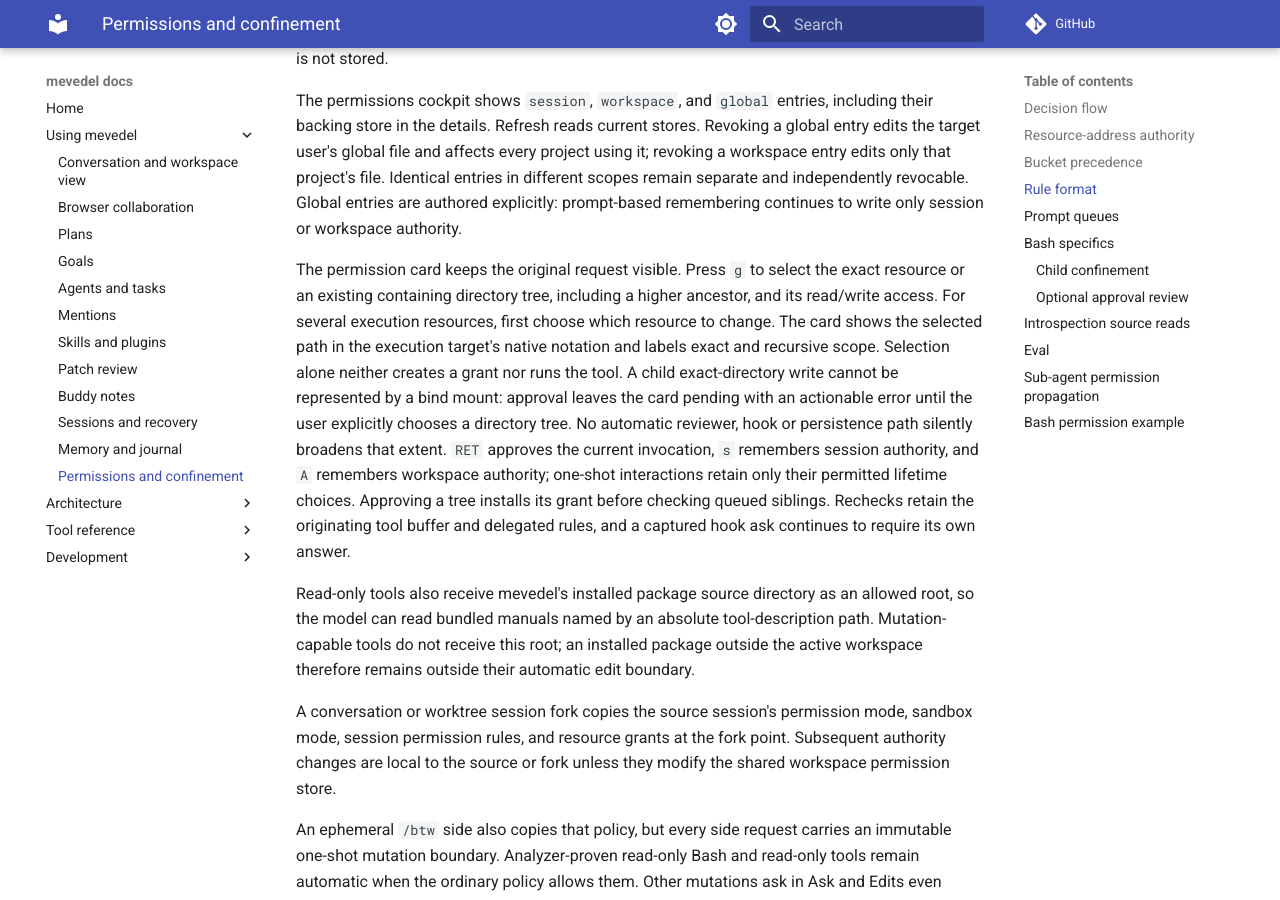
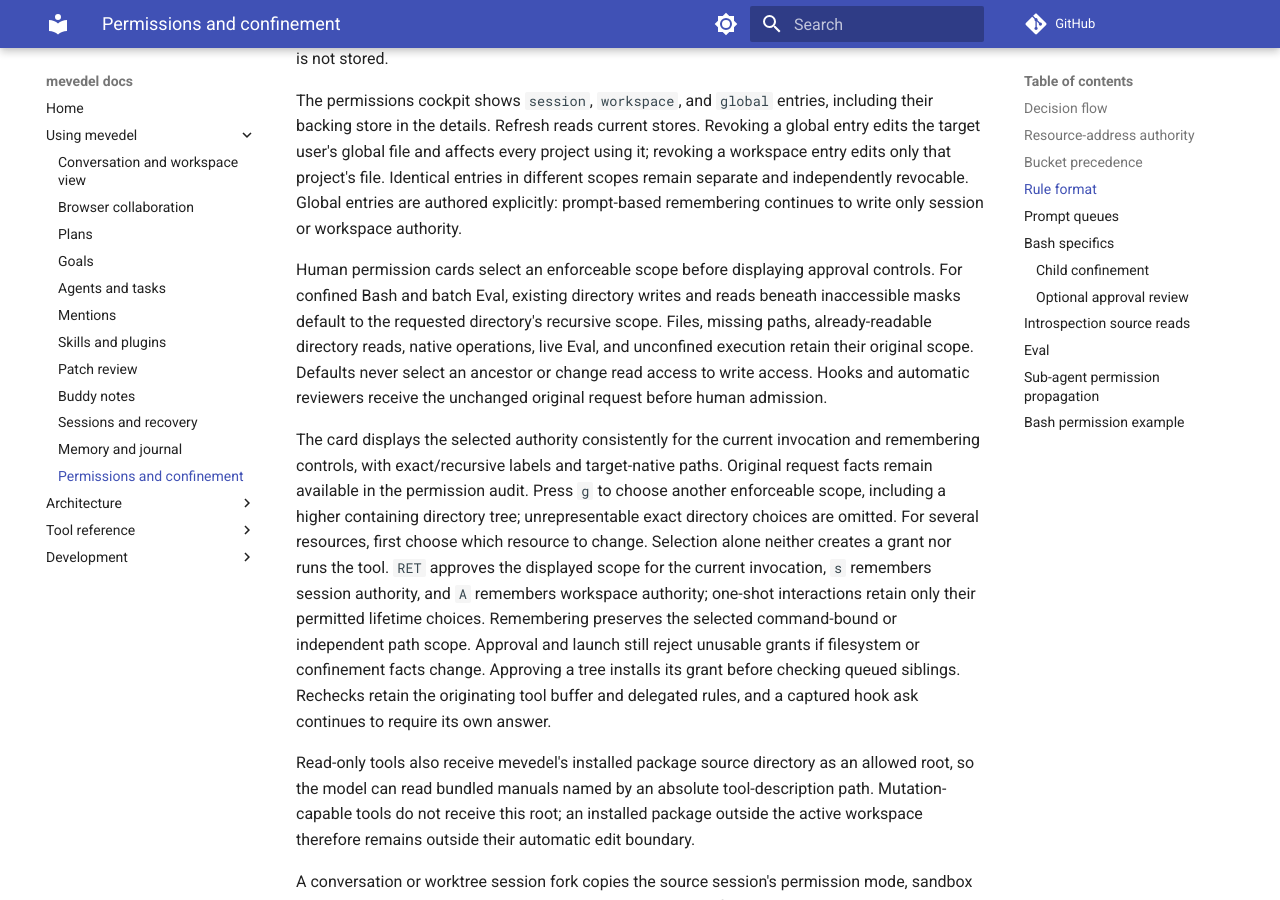
Before and after one commit to FrauH0lle/mevedel, an MkDocs documentation site: the page built from docs/permissions.md, in a window 1280 px wide and 900 px high, scrolled down 8683 px. Built offline with MkDocs 1.6.1 and Material for MkDocs 9.7.7, drawn with Linux system fonts in a browser that asks for light colours; comment, search, counter and statistics services are not loaded; some of the changed text lies outside the part shown.

Commit message:
Default human directory approvals to enforceable scopes
Select recursive scope for confined directory writes and masked reads before presenting human approval cards. Keep automatic review unchanged, synchronize remembered authority, and recheck selected scopes during queue coalescing.

Validated with 623 passing Eask tests and warning-free byte compilation.

```diff
--- a/docs/permissions.md
+++ b/docs/permissions.md
@@ -343,17 +343,25 @@ Identical entries in different scopes remain separate and independently
 revocable. Global entries are authored explicitly: prompt-based remembering
 continues to write only session or workspace authority.
 
-The permission card keeps the original request visible. Press `g` to select
-the exact resource or an existing containing directory tree, including a higher
-ancestor, and its read/write access. For several execution resources, first
-choose which resource to change. The card shows the selected path in the
-execution target's native notation and labels exact and recursive scope.
-Selection alone neither creates a grant nor runs the tool. A child exact-directory
-write cannot be represented by a bind mount: approval leaves the card pending
-with an actionable error until the user explicitly chooses a directory tree.
-No automatic reviewer, hook or persistence path silently broadens that extent. `RET` approves the
-current invocation, `s` remembers session authority, and `A` remembers workspace
-authority; one-shot interactions retain only their permitted lifetime choices.
+Human permission cards select an enforceable scope before displaying approval
+controls. For confined Bash and batch Eval, existing directory writes and
+reads beneath inaccessible masks default to the requested directory's recursive
+scope. Files, missing paths, already-readable directory reads, native operations,
+live Eval, and unconfined execution retain their original scope. Defaults never
+select an ancestor or change read access to write access. Hooks and automatic
+reviewers receive the unchanged original request before human admission.
+
+The card displays the selected authority consistently for the current invocation
+and remembering controls, with exact/recursive labels and target-native paths.
+Original request facts remain available in the permission audit. Press `g` to
+choose another enforceable scope, including a higher containing directory tree;
+unrepresentable exact directory choices are omitted. For several resources,
+first choose which resource to change. Selection alone neither creates a grant
+nor runs the tool. `RET` approves the displayed scope for the current invocation,
+`s` remembers session authority, and `A` remembers workspace authority; one-shot
+interactions retain only their permitted lifetime choices. Remembering preserves
+the selected command-bound or independent path scope. Approval and launch still
+reject unusable grants if filesystem or confinement facts change.
 Approving a tree installs its grant before checking queued siblings. Rechecks
 retain the originating tool buffer and delegated rules, and a captured hook ask
 continues to require its own answer.
@@ -689,8 +697,8 @@ Full Access bypasses ordinary resource asks. Invocation approval applies only
 to the current child. Reusable approval
 stores each selected path either in the matching operation profile or as an
 independent resource grant shared with native filesystem tools. It never
-creates both entries implicitly. The card's `g` selection can
-broaden a requested file or directory to a containing tree. Both the current
+creates both entries implicitly. Human directory defaults and the card's `g` selection can
+broaden a requested resource to a displayed directory tree. Both the current
 child and a selected remembered profile receive that explicit extent. Narrowing
 the remembering toggles does not narrow the current invocation's approval.
 The default remembered selection includes every requested capability, including
```
Also changed, not shown: docs/adr/0086-reuse-approved-execution-permission-profiles.md (+30 -6 lines), 8 other files.
